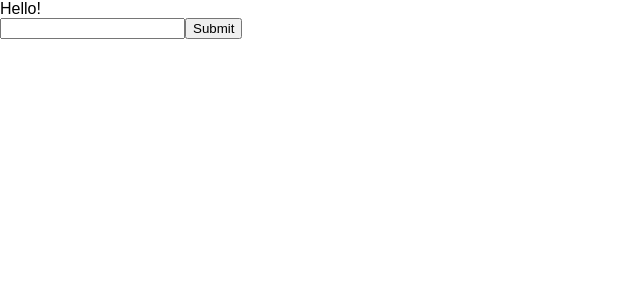
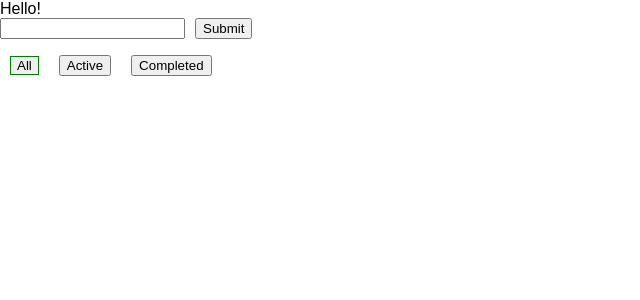
Before and after one commit to stepanencode/todo-list, a React (Create React App) app: page / in a window 1280 px wide. Shown: the top 300 px of the page, without its empty margins (0-640 px from the left). Built offline with nearby package versions, Linux system fonts and the light colour scheme; the HTML template or start-up script is replaced by a standard one.

Commit message:
add filtered buttons

```diff
--- a/src/App.js
+++ b/src/App.js
@@ -8,7 +8,8 @@ class App extends Component {
     super(props);
     this.state = {
       term: '',
-      items: []
+      items: [],
+      filterTerm: 'all'
     };
   }
 
@@ -43,7 +44,40 @@ class App extends Component {
     });
   };
 
+  filterAll = (event) => {
+    console.log('click');
+    this.setState({
+      filterTerm: 'all'
+    })
+  };
+
+  filterActive = (event) => {
+    console.log('click');
+    this.setState({
+      filterTerm: 'active'
+    })
+  };
+
+  filterCompleted = (event) => {
+    console.log('click');
+    this.setState({
+      filterTerm: 'completed'
+    })
+  };
+
   render() {
+    let classFilterAll, classFilterActive, classFilterCompleted = '';
+
+    if (this.state.filterTerm === 'active') {
+      classFilterActive += ' pressedButton';
+    } else if (this.state.filterTerm === 'completed') {
+      classFilterCompleted += ' pressedButton';
+    } else {
+      classFilterAll += ' pressedButton';
+    }
+
+
+
     return (
       <div>
         Hello!
@@ -54,7 +88,12 @@ class App extends Component {
           />
           <button>Submit</button>
         </form>
-      <List items={this.state.items} handleDelete={this.handleDelete} handleChange={this.handleChange}/>
+        <List items={this.state.items} handleDelete={this.handleDelete} handleChange={this.handleChange}/>
+        <div>
+          <button onClick={this.filterAll} className={classFilterAll}>All</button>
+          <button onClick={this.filterActive} className={classFilterActive}>Active</button>
+          <button onClick={this.filterCompleted} className={classFilterCompleted}>Completed</button>
+        </div>
       </div>
     );
   }
--- a/src/index.css
+++ b/src/index.css
@@ -28,3 +28,11 @@ li {
   color: red;
   text-decoration: line-through;
 }
+
+button {
+  margin: 0 10px;
+}
+
+.pressedButton {
+  border: 1px solid green;
+}
```
